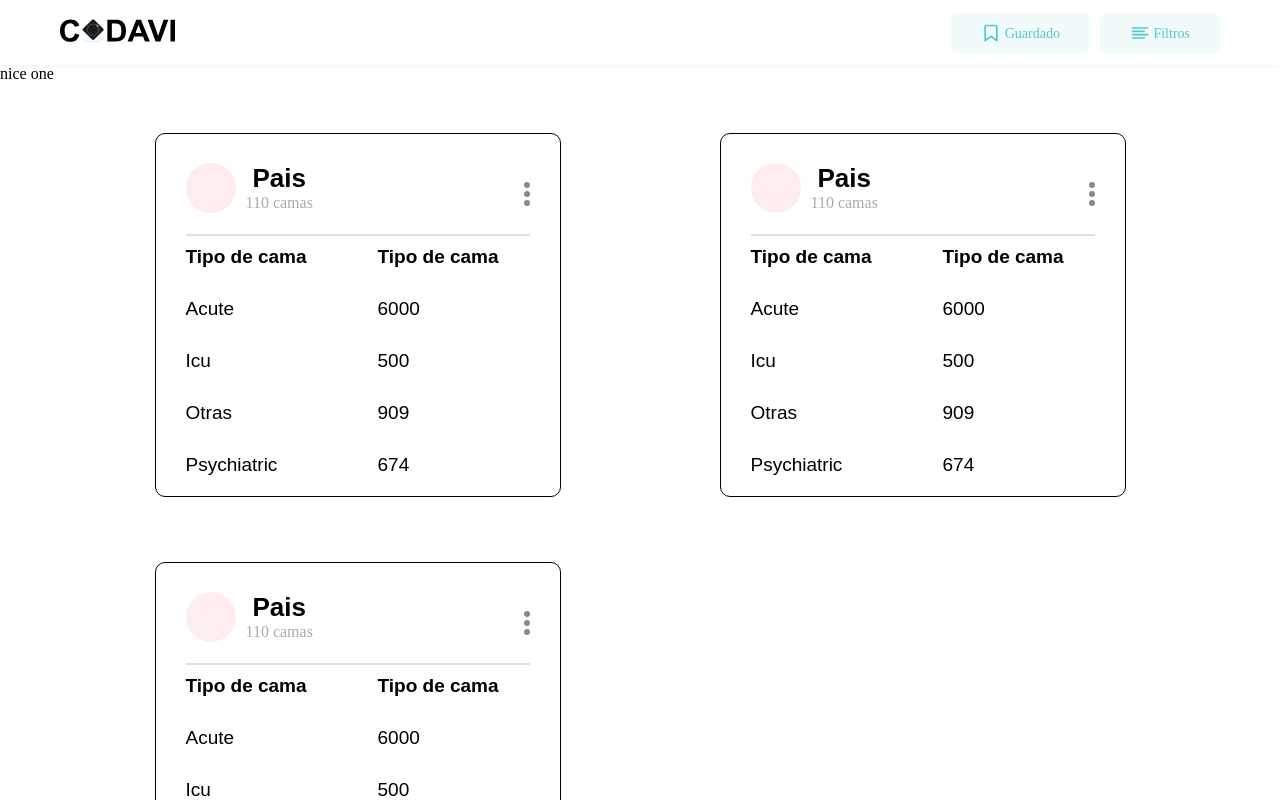
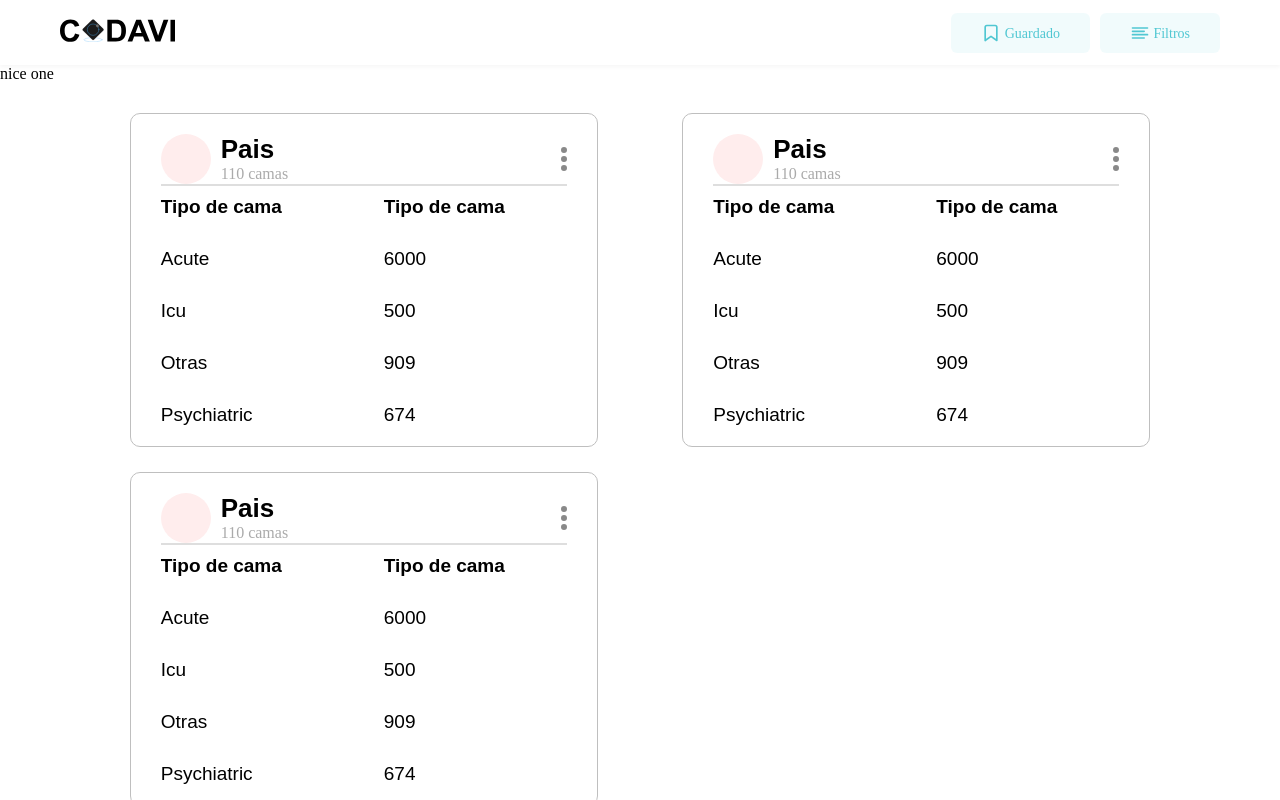
Before and after one commit to NightDreams/Codavi, a React (Create React App) app: page / in a window 1280 px wide. Shown: the top 800 px of the page. Built offline with nearby package versions, Linux system fonts and the light colour scheme.

Commit message:
Cards Flexibles corregidos

```diff
--- a/src/Components/Bed-card/index.js
+++ b/src/Components/Bed-card/index.js
@@ -1,9 +1,10 @@
 import React from "react";
-import { Div, Rows, Name, Data, Total, Flag, Menu, General, Icono,Pais, Filtros} from "./styles";
+import { Card, Grid, Rows, Name, Data, Total, Flag, Menu, General, Icono,Pais, Filtros} from "./styles";
 import More from "../../icons/more-vertical.svg";
 export const BedCard = () => {
   return (
-    <Div>
+    <Grid>
+    <Card>
       <Menu>
         <Pais>
           <Flag></Flag>
@@ -19,19 +20,21 @@ export const BedCard = () => {
       <Data>
         <Rows>
           <Filtros>Tipo de cama</Filtros>
-          <p>Acute</p>
-          <p>Icu</p>
-          <p>Otras</p>
-          <p>Psychiatric</p>
+          <li>Acute</li>
+          <li>Icu</li>
+          <li>Otras</li>
+          <li>Psychiatric</li>
         </Rows>
         <Rows>
           <Filtros>Tipo de cama</Filtros>
-          <p>6000</p>
-          <p>500</p>
-          <p>909</p>
-          <p>674</p>
+          <li>6000</li>
+          <li>500</li>
+          <li>909</li>
+          <li>674</li>
         </Rows>
       </Data>
-    </Div>
+    </Card>
+    </Grid>
+
   );
 };
--- a/src/Components/Bed-card/styles.js
+++ b/src/Components/Bed-card/styles.js
@@ -1,20 +1,21 @@
 import styled from "styled-components";
-export const Div = styled.div`
+export const Card = styled.div`
   display: grid;
-  grid-template-rows: repeat(2, 1fr);
+  grid-template-columns: minmax(406px,1fr);
   box-sizing: border-box;
-  height: 364px;
-  width: 406px;
   border: solid 1px;
+  border-color: #BFBFBF;
   border-radius: 10px;
-  margin: 20px 20px;
+  /* margin: 20px 20px; */
   padding: 20px 30px;
   grid-gap: 10px 0;
 `;
-
-export const Rows = styled.div`
+export const Grid = styled.div`
   display: grid;
-  grid-template-rows: repeat(5, 1fr);
+`
+export const Rows = styled.ul`
+  display: grid;
+  grid-template-rows: repeat(auto, 1fr);
   grid-gap: 30px 60px;
   font-family: "Raleway", sans-serif;
   font-size: 19px;
@@ -27,11 +28,7 @@ export const Name = styled.p`
   font-size: 26px;
   font-weight: 600;
 `;
-export const Data = styled.div`
-  display: grid;
-  grid-template-columns: repeat(2, 1fr);
-  grid-column-gap: 40px;
-`;
+
 export const Total = styled.div`
   font-size: 16px;
   color: #AAAAAA;
@@ -42,22 +39,24 @@ export const Flag = styled.div`
   background-color: #FFEDED;
   border-radius: 50%;
 `;
-export const Menu = styled.div`
-  display: grid;
-  grid-template-columns: repeat(2, 1fr);
-  grid-template-rows: 1fr;
-  align-items: center;
-  border-bottom: 2px solid #DEDEDE;
 
-`;
 export const General = styled.div`
-  display: grid;
+  display: flex;
+  flex-direction: column;
   grid-template-rows: repeat(2,1fr);
   justify-content: left;
 `;
 export const Icono = styled.div`
   display: grid;
   justify-items: right;
+`;
+export const Menu = styled.div`
+  display: grid;
+  grid-template-columns: repeat(2, minmax(auto, 1fr));
+  grid-template-rows: 1fr;
+  align-items: center;
+  border-bottom: 2px solid #DEDEDE;
+
 `;
 export const Pais = styled.div`
   display: grid;
@@ -67,6 +66,12 @@ export const Pais = styled.div`
   grid-template-columns: 50px 130px;
   grid-column-gap: 10px;
 `;
-export const Filtros = styled.div`
+/*Data */
+export const Filtros = styled.li`
   font-weight:600;
 `;
+export const Data = styled.div`
+  display: grid;
+  grid-template-columns: repeat(2, 1fr);
+  grid-column-gap: 40px;
+`;
--- /dev/null
+++ b/src/Components/CardList/index.js
@@ -0,0 +1,12 @@
+import React, { Fragment } from "react";
+import { Div } from "./styles";
+import { BedCard } from "../Bed-card/index";
+export const CardList = () => {
+  return (
+    <Div>
+      <BedCard />
+      <BedCard />
+      <BedCard />
+    </Div>
+  );
+};
--- a/src/scenes/home/styles.js
+++ b/src/Components/CardList/styles.js
@@ -1,7 +1,7 @@
 import styled from "styled-components";
 export const Div = styled.div`
   display: grid;
-  grid-template-columns: repeat(auto-fit, minmax(364px ,1fr));
+  grid-template-columns: repeat(auto-fit, minmax(468px ,1fr));
   justify-items: center;
-  grid-gap: 25px 50px
+  grid-gap: 25px 25px
 `;
--- a/src/scenes/home/index.js
+++ b/src/scenes/home/index.js
@@ -1,13 +1,8 @@
 /* eslint-disable react/jsx-fragments */
 import React, { Fragment } from "react";
-import { BedCard } from "../../components/Bed-card";
-import { Div} from "./styles";
+import { CardList } from "../../components/CardList/index";
 export const Home = () => {
   return (
-    <Div>
-      <BedCard />
-      <BedCard />
-      <BedCard />
-    </Div>
+    <CardList/>
   );
 };
--- a/src/scenes/saved/index.js
+++ b/src/scenes/saved/index.js
@@ -1,20 +1,12 @@
 import React, {Fragment} from "react";
-import { BedCard } from "../../components/Bed-card";
-import { Div} from "./styles";
+import { CardList } from "../../components/CardList/index";
+import { BedCard } from "../../components/Bed-card/index";
 
 export const Saved = () => {
   return (
-
     <Fragment>
     <h1>Saved View</h1>
-    <Div>
-        <BedCard />
-        <BedCard />
-        <BedCard />
-        <BedCard />
-        <BedCard />
-        <BedCard />
-      </Div>
-  </Fragment>
+    <CardList/>
+    </Fragment>
   );
 };
--- a/src/scenes/saved/styles.js
+++ /dev/null
@@ -1,7 +0,0 @@
-import styled from "styled-components";
-export const Div = styled.div`
-  display: grid;
-  grid-template-columns: repeat(auto-fit, minmax(364px ,1fr));
-  justify-items: center;
-  grid-gap: 25px 50px
-`;
```
